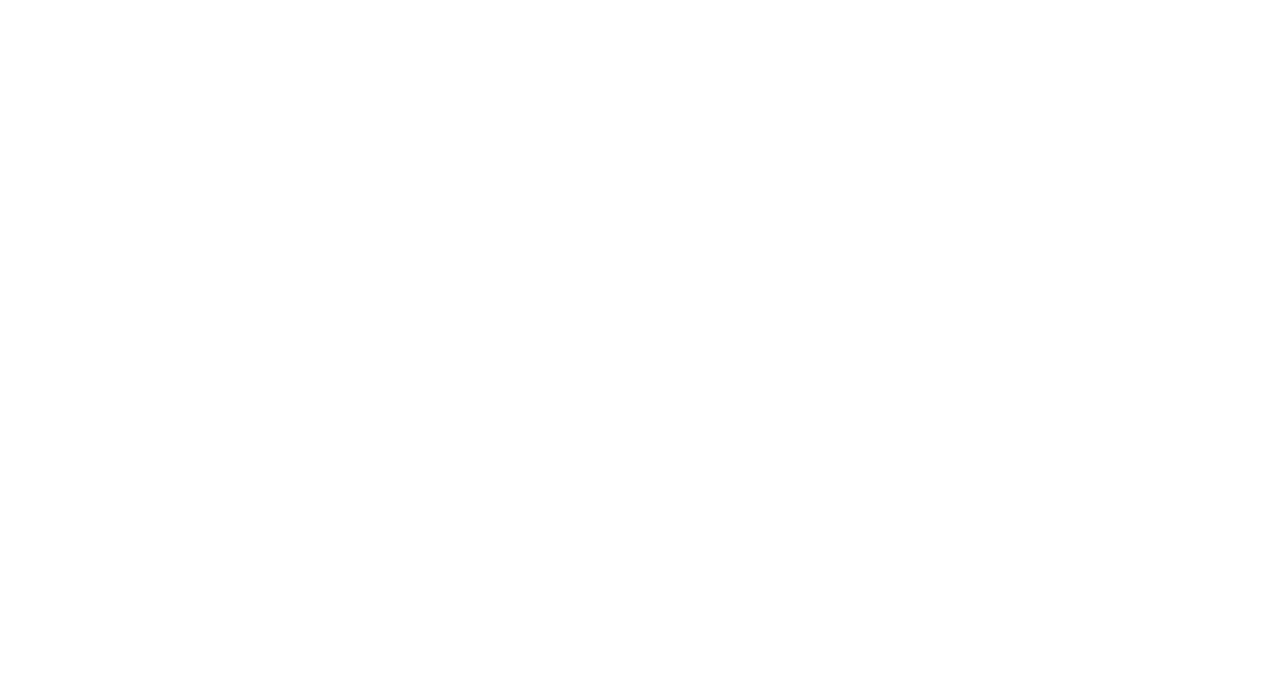
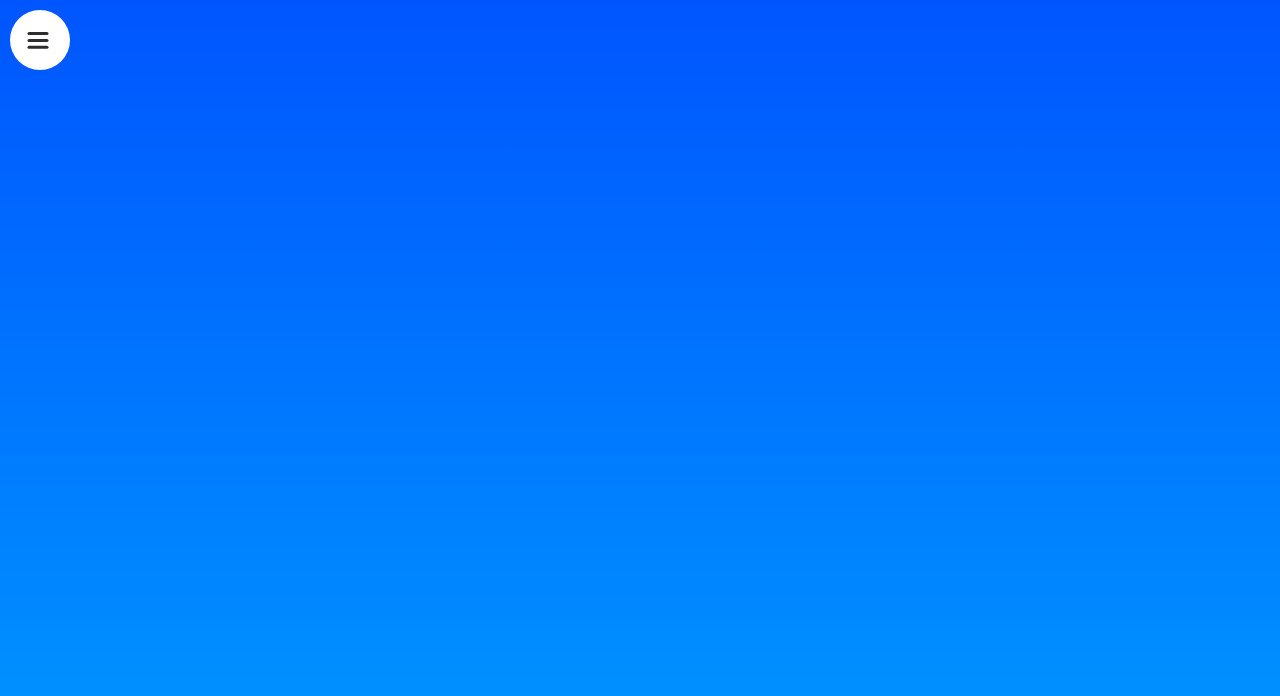
Before and after one commit to sudhanshuDongre24/react-motion, a React (Vite) app: page / in a window 1280 px wide. Shown: the top 696 px of the page. Built offline with nearby package versions, Linux system fonts and the light colour scheme.

Commit message:
add sidemenu project

```diff
--- a/src/examples/SideMenu/MenuItem.tsx
+++ b/src/examples/SideMenu/MenuItem.tsx
@@ -0,0 +1,37 @@
+import React from "react";
+import { motion } from "motion/react";
+
+const variants = {
+  open: {
+    y: 0,
+    opacity: 1,
+    transition: {
+      y: { stiffness: 1000, velocity: -100 },
+    },
+  },
+  closed: {
+    y: 50,
+    opacity: 0,
+    transition: {
+      y: { stiffness: 1000 },
+    },
+  },
+};
+
+const colors = ["#FF008C", "#D309E1", "#9C1AFF", "#7700FF", "#4400FF"];
+
+const MenuItem = ({ i }) => {
+  const style = { border: `2px solid ${colors[i]}` };
+  return (
+    <motion.li
+      variants={variants}
+      whileHover={{ scale: 1.1 }}
+      whileTap={{ scale: 0.95 }}
+    >
+      <div className="icon-placeholder" style={style} />
+      <div className="text-placeholder" style={style} />
+    </motion.li>
+  );
+};
+
+export default MenuItem;
--- a/src/examples/SideMenu/MenuToggle.tsx
+++ b/src/examples/SideMenu/MenuToggle.tsx
@@ -0,0 +1,39 @@
+import { motion } from "motion/react";
+
+const Path = (props) => (
+  <motion.path
+    fill="transparent"
+    strokeWidth="3"
+    stroke="hsl(0,0%,18%)"
+    strokeLinecap="round"
+    {...props}
+  />
+);
+
+const MenuToggle = ({ toggle }) => {
+  return (
+    <button onClick={toggle}>
+      <svg width="23" height="23" viewBox="0 0 23 23">
+        <Path
+          variants={{
+            closed: { d: "M 2 2.5 L 20 2.5" },
+            open: { d: "M 3 16.5 L 17 2.5" },
+          }}
+        />
+        <Path
+          d="M 2 9.423 L 20 9.423"
+          variants={{ closed: { opacity: 1 }, open: { opacity: 0 } }}
+          transition={{ duration: 0.1 }}
+        />
+        <Path
+          variants={{
+            closed: { d: "M 2 16.346 L 20 16.346" },
+            open: { d: "M 3 2.5 L 17 16.346" },
+          }}
+        />
+      </svg>
+    </button>
+  );
+};
+
+export default MenuToggle;
--- a/src/examples/SideMenu/Navigation.tsx
+++ b/src/examples/SideMenu/Navigation.tsx
@@ -1,4 +1,6 @@
 import React from "react";
+import { motion } from "motion/react";
+import MenuItem from "./MenuItem";
 
 const variants = {
   open: {
@@ -10,7 +12,13 @@ const variants = {
 };
 
 const Navigation = () => {
-  return <div>Navigation</div>;
+  return (
+    <motion.ul variants={variants}>
+      {[0, 1, 2, 3, 4].map((i) => (
+        <MenuItem i={i} key={i} />
+      ))}
+    </motion.ul>
+  );
 };
 
 export default Navigation;
--- a/src/examples/SideMenu/SideMenu.tsx
+++ b/src/examples/SideMenu/SideMenu.tsx
@@ -1,9 +1,13 @@
 import React, { useRef } from "react";
 import { motion, useCycle } from "motion/react";
+import "./style.css";
+import Navigation from "./Navigation";
+import { useDimensions } from "./use-dimensions";
+import MenuToggle from "./MenuToggle";
 
 const sidebar = {
   open: (height = 1000) => ({
-    clipPath: `cicle(${height * 2 + 200}px at 40px 40px)`,
+    clipPath: `circle(${height * 2 + 200}px at 40px 40px)`,
     transition: {
       type: "spring",
       stiffness: 20,
@@ -11,7 +15,7 @@ const sidebar = {
     },
   }),
   closed: {
-    clipPath: "cicle(30px at 40px 40px)",
+    clipPath: "circle(30px at 40px 40px)",
     transition: {
       delay: 0.5,
       type: "spring",
@@ -22,16 +26,20 @@ const sidebar = {
 };
 
 const SideMenu = () => {
-  const [isOpen, toogleOpen] = useCycle(false, true);
+  const [isOpen, toggleOpen] = useCycle(false, true);
   const containerRef = useRef(null);
+  const { height } = useDimensions(containerRef);
 
   return (
     <motion.nav
       initial={false}
       animate={isOpen ? "open" : "closed"}
+      custom={height}
       ref={containerRef}
     >
-      <motion.div className="" variants={sidebar} />
+      <motion.div className="background" variants={sidebar} />
+      <Navigation />
+      <MenuToggle toggle={() => toggleOpen()} />
     </motion.nav>
   );
 };
--- /dev/null
+++ b/src/examples/SideMenu/style.css
@@ -0,0 +1,81 @@
+body {
+  width: 100vw;
+  height: 100vh;
+  background: linear-gradient(180deg, #0055ff 0%, rgb(0, 153, 255) 100%);
+  overflow: hidden;
+  margin: 0;
+  padding: 0;
+  display: flex;
+  justify-content: center;
+  align-items: center;
+}
+
+nav {
+  position: absolute;
+  top: 0;
+  left: 0;
+  bottom: 0;
+  width: 300px;
+}
+
+.background {
+  position: absolute;
+  top: 0;
+  left: 0;
+  bottom: 0;
+  width: 300px;
+  background: #fff;
+}
+
+button {
+  outline: none;
+  border: none;
+  -webkit-user-select: none;
+  -moz-user-select: none;
+  -ms-user-select: none;
+  user-select: none;
+  cursor: pointer;
+  position: absolute;
+  top: 17px;
+  left: 27px;
+  width: 50px;
+  height: 50px;
+  border-radius: 50%;
+  background: transparent;
+}
+
+ul,
+li {
+  margin: 0;
+  padding: 0;
+}
+
+ul {
+  padding: 25px;
+  position: absolute;
+  top: 100px;
+  width: 230px;
+}
+
+li {
+  list-style: none;
+  margin-bottom: 20px;
+  display: flex;
+  align-items: center;
+  cursor: pointer;
+}
+
+.icon-placeholder {
+  width: 40px;
+  height: 40px;
+  border-radius: 50%;
+  flex: 40px 0;
+  margin-right: 20px;
+}
+
+.text-placeholder {
+  border-radius: 5px;
+  width: 200px;
+  height: 20px;
+  flex: 1;
+}
--- /dev/null
+++ b/src/examples/SideMenu/use-dimensions.tsx
@@ -0,0 +1,11 @@
+import { useEffect, useRef } from "react";
+
+export const useDimensions = (ref) => {
+  const dimensions = useRef({ width: 0, height: 0 });
+
+  useEffect(() => {
+    dimensions.current.width = ref.current.offsetWidth;
+    dimensions.current.height = ref.current.offssetHeight;
+  }, []);
+  return dimensions.current;
+};
```
